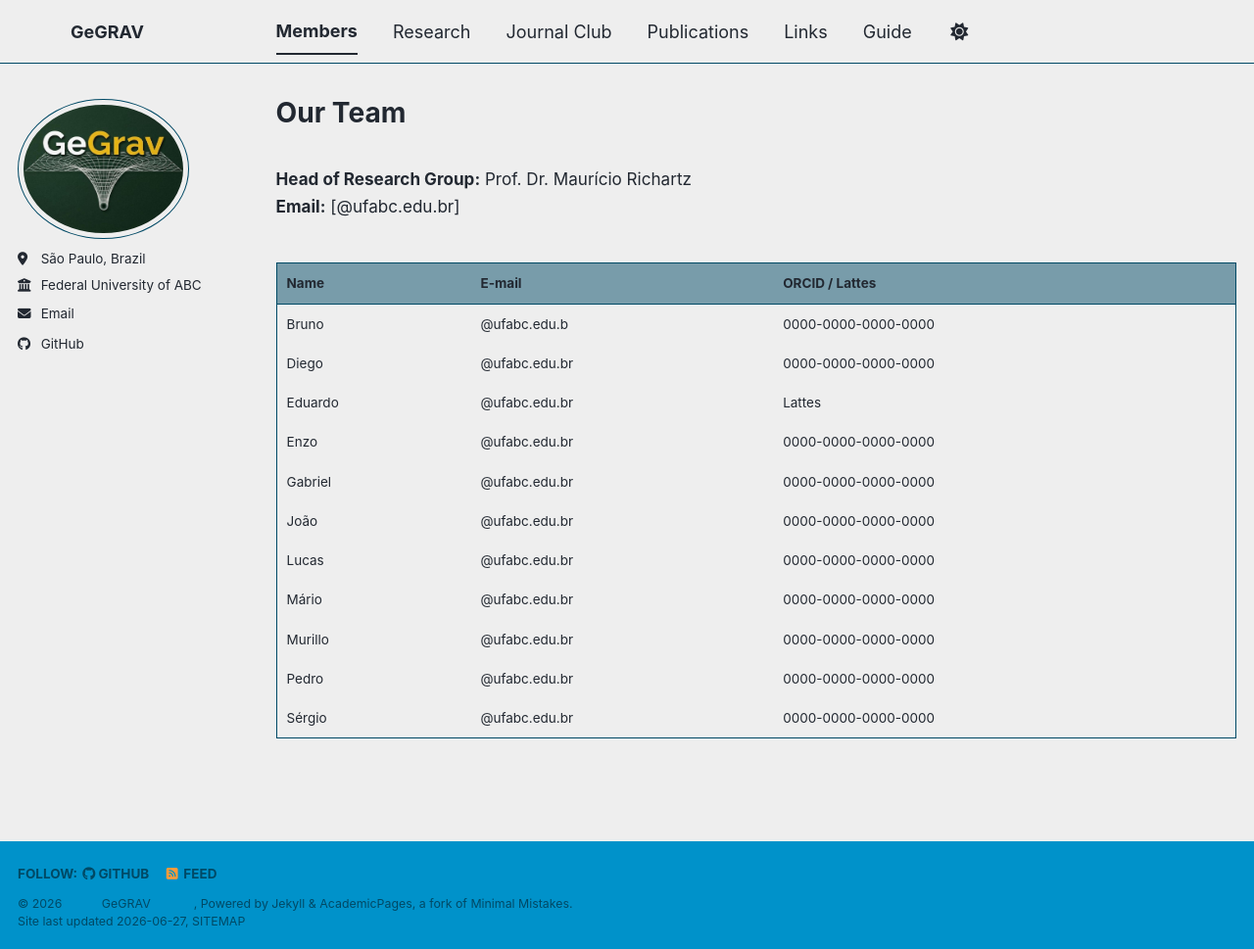
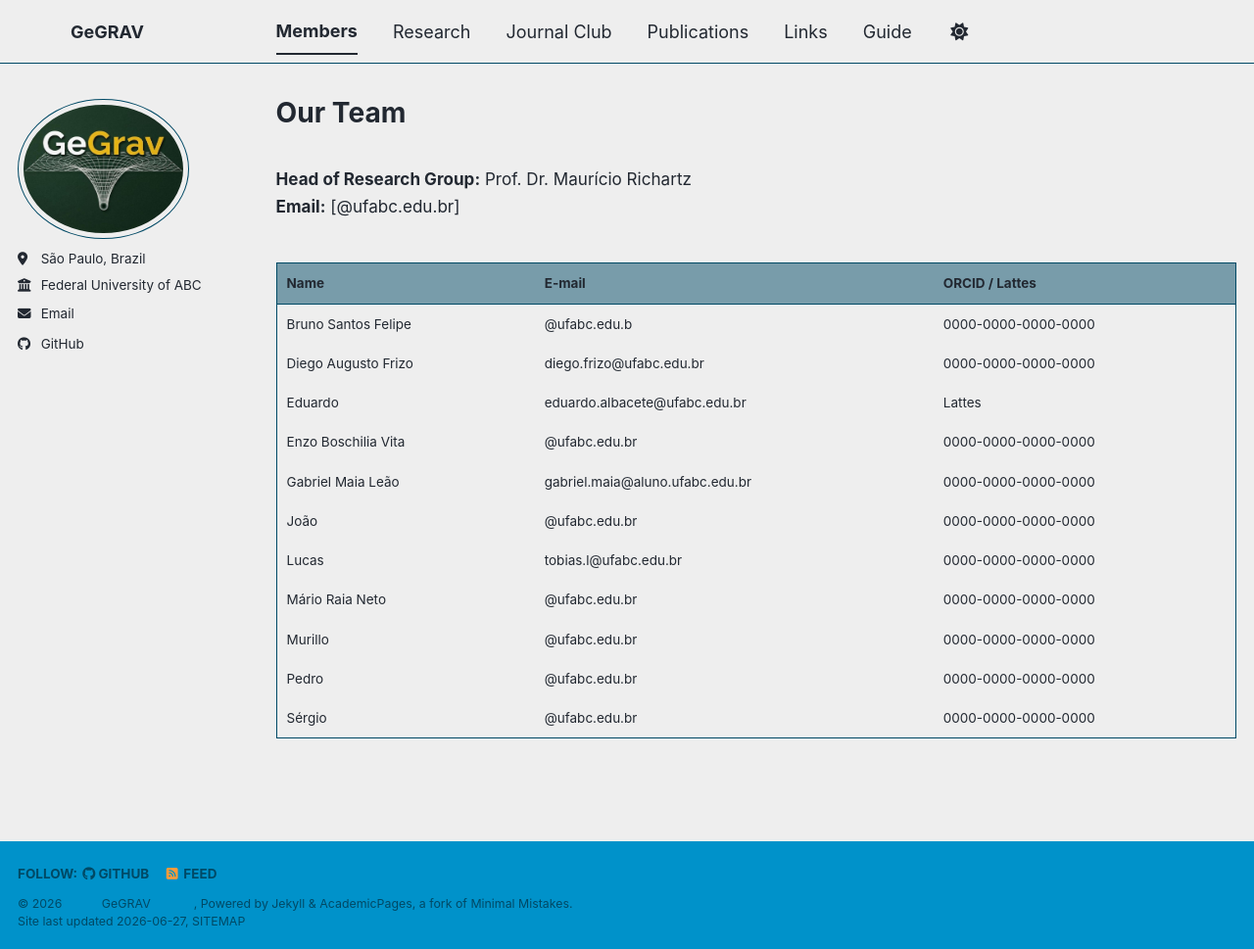
Before and after one commit to gegrav-ufabc/gegrav-ufabc.github.io, a Jekyll site: the page built from _pages/year-archive.html, in a window 1280 px wide and 969 px high. Shown: the whole window at 98% size. Built offline with Jekyll 4.4.1, drawn with Linux system fonts in a browser that asks for light colours; a style sheet for code colours, icons or effects is not loaded.

Commit message:
Update year-archive.html

```diff
--- a/_pages/year-archive.html
+++ b/_pages/year-archive.html
@@ -58,28 +58,28 @@ redirect_from:
   </thead>
   <tbody>
     <tr>
-      <td>Bruno</td>
+      <td>Bruno Santos Felipe</td>
       <td>@ufabc.edu.b</td>
       <td><a href="https://orcid.org/0000-0000-0000-0000" target="_blank">0000-0000-0000-0000</a></td>
     </tr>
     <tr>
-      <td>Diego</td>
+      <td>Diego Augusto Frizo</td>
+      <td>diego.frizo@ufabc.edu.br</td>
+      <td><a href="https://orcid.org/0000-0000-0000-0000" target="_blank">0000-0000-0000-0000</a></td>
+    </tr>
+    <tr>
+      <td>Eduardo</td>
+      <td>eduardo.albacete@ufabc.edu.br</td>
+      <td><a href="http://lattes.cnpq.br/1234567890" target="_blank">Lattes</a></td>
+    </tr>
+    <tr>
+      <td>Enzo Boschilia Vita</td>
       <td>@ufabc.edu.br</td>
       <td><a href="https://orcid.org/0000-0000-0000-0000" target="_blank">0000-0000-0000-0000</a></td>
     </tr>
     <tr>
-      <td>Eduardo</td>
-      <td>@ufabc.edu.br</td>
-      <td><a href="http://lattes.cnpq.br/1234567890" target="_blank">Lattes</a></td>
-    </tr>
-    <tr>
-      <td>Enzo</td>
-      <td>@ufabc.edu.br</td>
-      <td><a href="https://orcid.org/0000-0000-0000-0000" target="_blank">0000-0000-0000-0000</a></td>
-    </tr>
-    <tr>
-      <td>Gabriel</td>
-      <td>@ufabc.edu.br</td>
+      <td>Gabriel Maia Leão</td>
+      <td>gabriel.maia@aluno.ufabc.edu.br</td>
       <td><a href="https://orcid.org/0000-0000-0000-0000" target="_blank">0000-0000-0000-0000</a></td>
     </tr>
     <tr>
@@ -89,11 +89,11 @@ redirect_from:
     </tr>
     <tr>
       <td>Lucas</td>
-      <td>@ufabc.edu.br</td>
+      <td>tobias.l@ufabc.edu.br</td>
       <td><a href="https://orcid.org/0000-0000-0000-0000" target="_blank">0000-0000-0000-0000</a></td>
     </tr>
     <tr>
-      <td>Mário</td>
+      <td>Mário Raia Neto</td>
       <td>@ufabc.edu.br</td>
       <td><a href="https://orcid.org/0000-0000-0000-0000" target="_blank">0000-0000-0000-0000</a></td>
     </tr>
```
